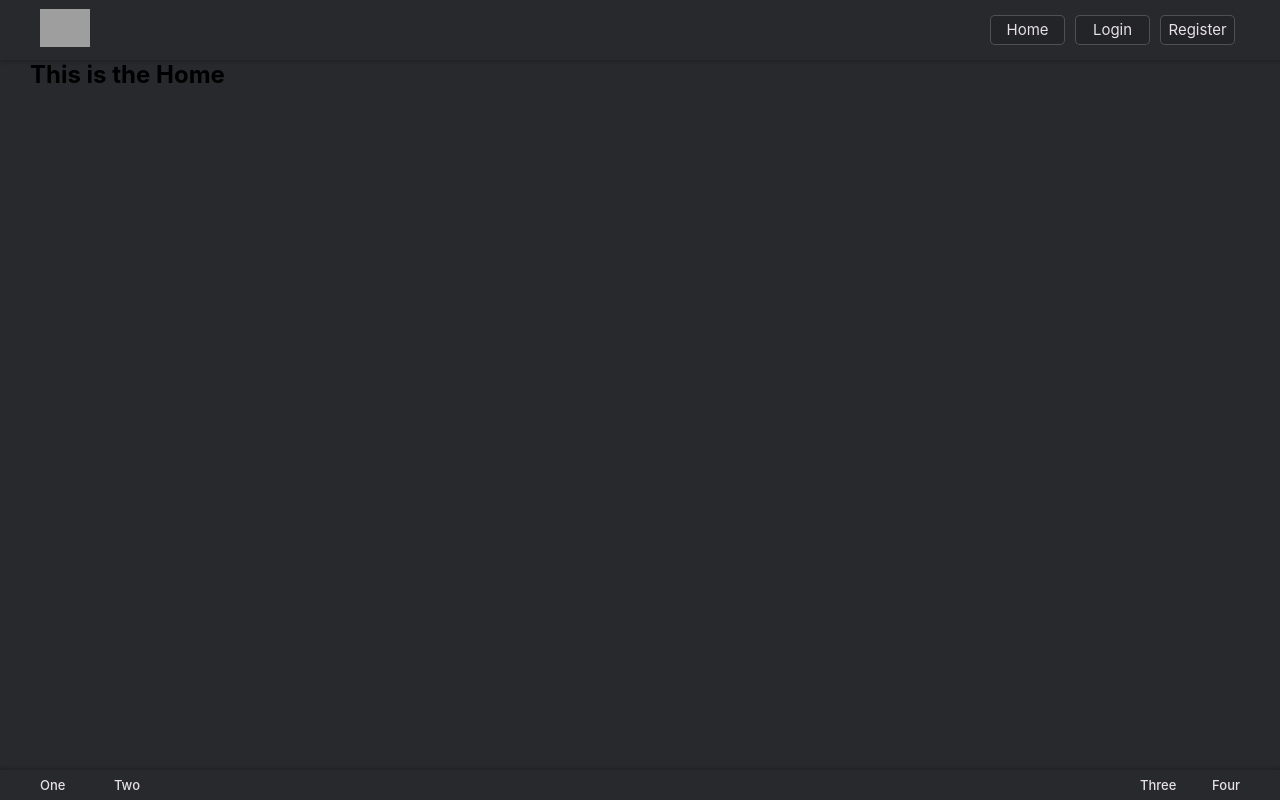
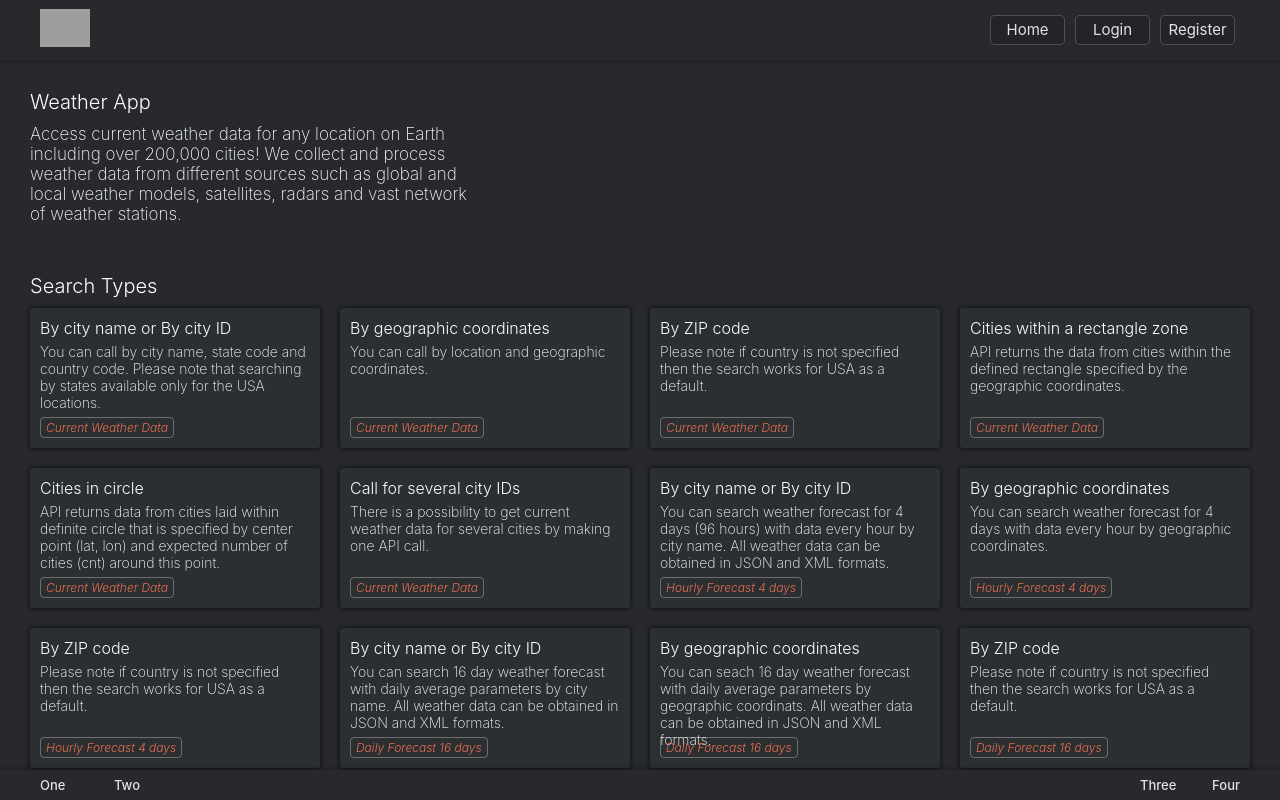
Before and after one commit to hadiazb/pageExample, a React (Create React App) app: page / in a window 1280 px wide. Built offline with nearby package versions, Linux system fonts and the light colour scheme; grey boxes are pictures that could not be loaded.

Commit message:
[ADD] home content

```diff
--- a/src/Containers/Home.js
+++ b/src/Containers/Home.js
@@ -5,7 +5,145 @@ import { connect } from 'react-redux';
 const Home = (props) => {
 	return (
 		<section className='home'>
-			<h1>This is the Home</h1>
+			<div className='home__header'>
+				<div className='home__header-content'>
+					<h2 className='title'>Weather App</h2>
+					<p className='text'>
+						Access current weather data for any location on Earth
+						including over 200,000 cities! We collect and process
+						weather data from different sources such as global and
+						local weather models, satellites, radars and vast
+						network of weather stations.
+					</p>
+				</div>
+			</div>
+			<div className='home__main'>
+				<h3 className='home__main-title'>Search Types</h3>
+				<ul className='home__main-list'>
+					<li className='item'>
+						<h3 className='home__main-subtitle'>
+							By city name or By city ID
+						</h3>
+						<p className='home__main-text'>
+							You can call by city name, state code and country
+							code. Please note that searching by states available
+							only for the USA locations.
+						</p>
+						<i>Current Weather Data</i>
+					</li>
+					<li className='item'>
+						<h3 className='home__main-subtitle'>
+							By geographic coordinates
+						</h3>
+						<p className='home__main-text'>
+							You can call by location and geographic coordinates.
+						</p>
+						<i>Current Weather Data</i>
+					</li>
+					<li className='item'>
+						<h3 className='home__main-subtitle'>By ZIP code</h3>
+						<p className='home__main-text'>
+							Please note if country is not specified then the
+							search works for USA as a default.
+						</p>
+						<i>Current Weather Data</i>
+					</li>
+					<li className='item'>
+						<h3 className='home__main-subtitle'>
+							Cities within a rectangle zone
+						</h3>
+						<p className='home__main-text'>
+							API returns the data from cities within the defined
+							rectangle specified by the geographic coordinates.
+						</p>
+						<i>Current Weather Data</i>
+					</li>
+					<li className='item'>
+						<h3 className='home__main-subtitle'>
+							Cities in circle
+						</h3>
+						<p className='home__main-text'>
+							API returns data from cities laid within definite
+							circle that is specified by center point (lat, lon)
+							and expected number of cities (cnt) around this
+							point.
+						</p>
+						<i>Current Weather Data</i>
+					</li>
+					<li className='item'>
+						<h3 className='home__main-subtitle'>
+							Call for several city IDs
+						</h3>
+						<p className='home__main-text'>
+							There is a possibility to get current weather data
+							for several cities by making one API call.
+						</p>
+						<i>Current Weather Data</i>
+					</li>
+
+					<li className='item'>
+						<h3 className='home__main-subtitle'>
+							By city name or By city ID
+						</h3>
+						<p className='home__main-text'>
+							You can search weather forecast for 4 days (96 hours)
+							with data every hour by city name. All weather data
+							can be obtained in JSON and XML formats.
+						</p>
+						<i>Hourly Forecast 4 days</i>
+					</li>
+					<li className='item'>
+						<h3 className='home__main-subtitle'>
+							By geographic coordinates
+						</h3>
+						<p className='home__main-text'>
+							You can search weather forecast for 4 days with data
+							every hour by geographic coordinates.
+						</p>
+						<i>Hourly Forecast 4 days</i>
+					</li>
+					<li className='item'>
+						<h3 className='home__main-subtitle'>By ZIP code</h3>
+						<p className='home__main-text'>
+							Please note if country is not specified then the
+							search works for USA as a default.
+						</p>
+						<i>Hourly Forecast 4 days</i>
+					</li>
+
+					<li className='item'>
+						<h3 className='home__main-subtitle'>
+							By city name or By city ID
+						</h3>
+						<p className='home__main-text'>
+							You can search 16 day weather forecast with daily
+							average parameters by city name. All weather data can
+							be obtained in JSON and XML formats.
+						</p>
+						<i>Daily Forecast 16 days</i>
+					</li>
+					<li className='item'>
+						<h3 className='home__main-subtitle'>
+							By geographic coordinates
+						</h3>
+						<p className='home__main-text'>
+							You can seach 16 day weather forecast with daily
+							average parameters by geographic coordinats. All
+							weather data can be obtained in JSON and XML formats.
+						</p>
+						<i>Daily Forecast 16 days</i>
+					</li>
+					<li className='item'>
+						<h3 className='home__main-subtitle'>By ZIP code</h3>
+						<p className='home__main-text'>
+							Please note if country is not specified then the
+							search works for USA as a default.
+						</p>
+						<i>Daily Forecast 16 days</i>
+					</li>
+
+				</ul>
+			</div>
 		</section>
 	);
 };
--- a/src/Styles/Containers/Home.css
+++ b/src/Styles/Containers/Home.css
@@ -1,5 +1,124 @@
 .home {
-  height: calc(100vh - 90px);
-  padding: 0 30px;
-  background-color: #27292d;
+	height: calc(100vh - 90px);
+	padding: 10px 30px 30px;
+	background-color: #27292d;
+	overflow-y: scroll;
 }
+
+.home::-webkit-scrollbar {
+	width: 1px;
+	background: transparent;
+}
+
+.home::-webkit-scrollbar-thumb {
+	width: 1px;
+	background: transparent;
+}
+
+.home .home__header {
+	padding-top: 20px;
+	padding-bottom: 20px;
+}
+
+.home .home__header .home__header-content {
+	width: 280px;
+}
+
+.home .home__header .home__header-content .title {
+	padding: 0 0 10px;
+	color: #fbfdff;
+	font-weight: 350;
+	font-size: 20px;
+}
+
+.home .home__header .home__header-content .text {
+	color: #fbfdff;
+	font-weight: 250;
+	font-size: 17px;
+	padding: 0 0 10px;
+}
+
+@media (min-width: 600px) {
+	.home .home__header .home__header-content {
+		width: 450px;
+	}
+}
+
+.home .home__main {
+	padding-top: 20px;
+	padding-bottom: 20px;
+}
+
+.home .home__main .home__main-title {
+	padding-bottom: 10px;
+	color: #fbfdff;
+	font-weight: 350;
+	font-size: 20px;
+}
+
+.home .home__main .home__main-list {
+	list-style: none;
+	display: grid;
+	grid-template-columns: 1fr;
+	gap: 20px;
+}
+
+@media (min-width: 600px) {
+	.home .home__main .home__main-list {
+		grid-template-columns: repeat(2, minmax(220px, 1fr));
+	}
+}
+
+@media (min-width: 1000px) {
+	.home .home__main .home__main-list {
+		grid-template-columns: repeat(3, minmax(220px, 1fr));
+	}
+}
+
+@media (min-width: 1200px) {
+	.home .home__main .home__main-list {
+		grid-template-columns: repeat(4, minmax(220px, 1fr));
+	}
+}
+
+.home .home__main .home__main-list .item {
+  position: relative;
+  height: 140px;
+	padding: 10px;
+	border-radius: 3px;
+	box-shadow: 0 -2px 4px rgba(0, 0, 0, 0.2),
+		0 2px 4px rgba(0, 0, 0, 0.2), 2px 0 4px rgba(0, 0, 0, 0.2),
+		-2px 0 4px rgba(0, 0, 0, 0.2);
+	background-color: #2b2f31;
+	cursor: pointer;
+}
+
+.home
+	.home__main
+	.home__main-list
+	.item
+	.home__main-subtitle {
+	padding-bottom: 5px;
+	color: #fbfdff;
+	font-weight: 350;
+	font-size: 16px;
+}
+
+.home .home__main .home__main-list .item .home__main-text {
+	color: #fbfdff;
+	font-weight: 250;
+	font-size: 14px;
+	padding-bottom: 5px;
+}
+
+.home .home__main .home__main-list .item i {
+	color: #e96e50;
+	font-weight: 300;
+	font-size: 12px;
+	padding-bottom: 5px;
+	border: 1px solid rgba(255, 255, 255, 0.3);
+	padding: 2px 5px;
+  border-radius: 4px;
+  position: absolute;
+  bottom: 10px;
+}
```
